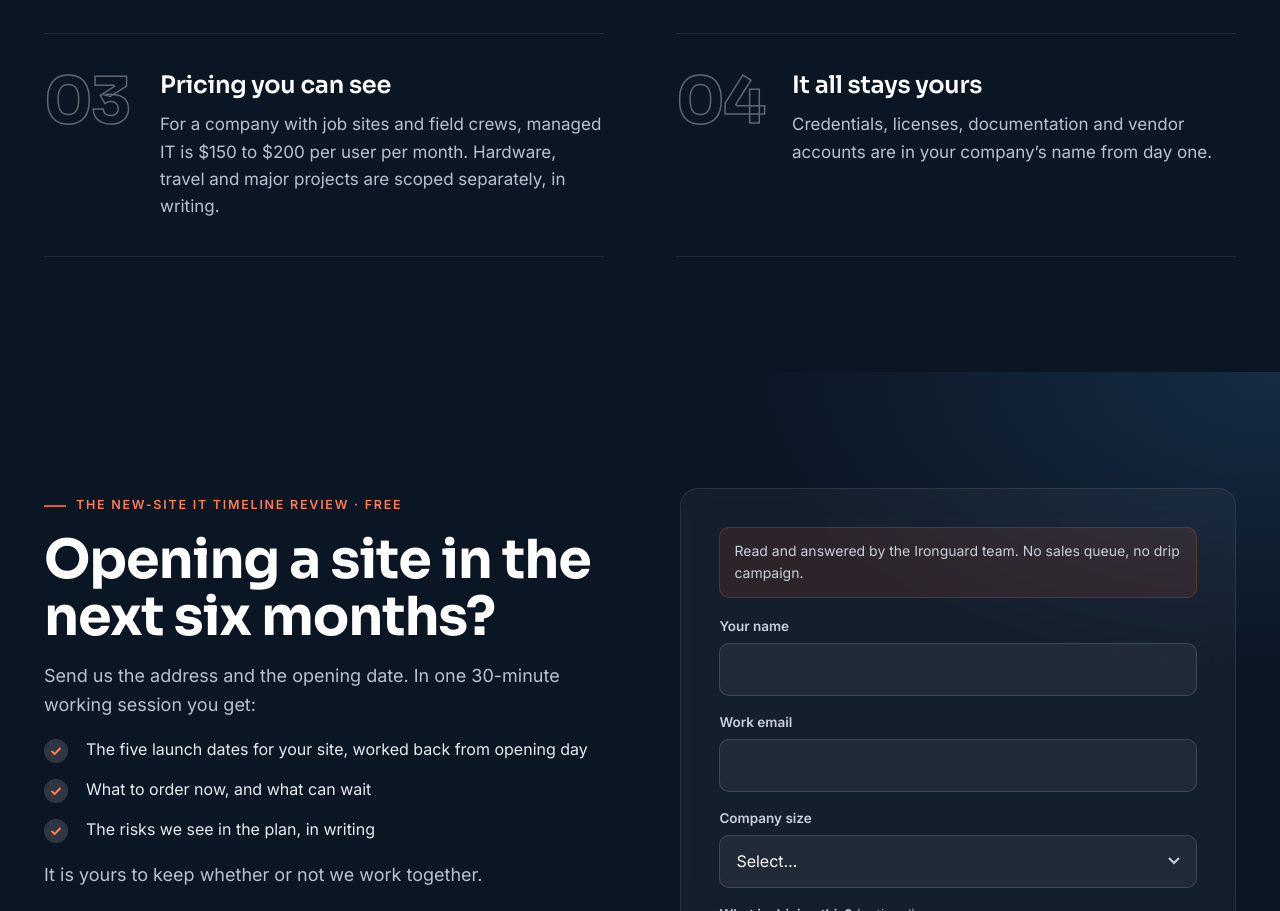
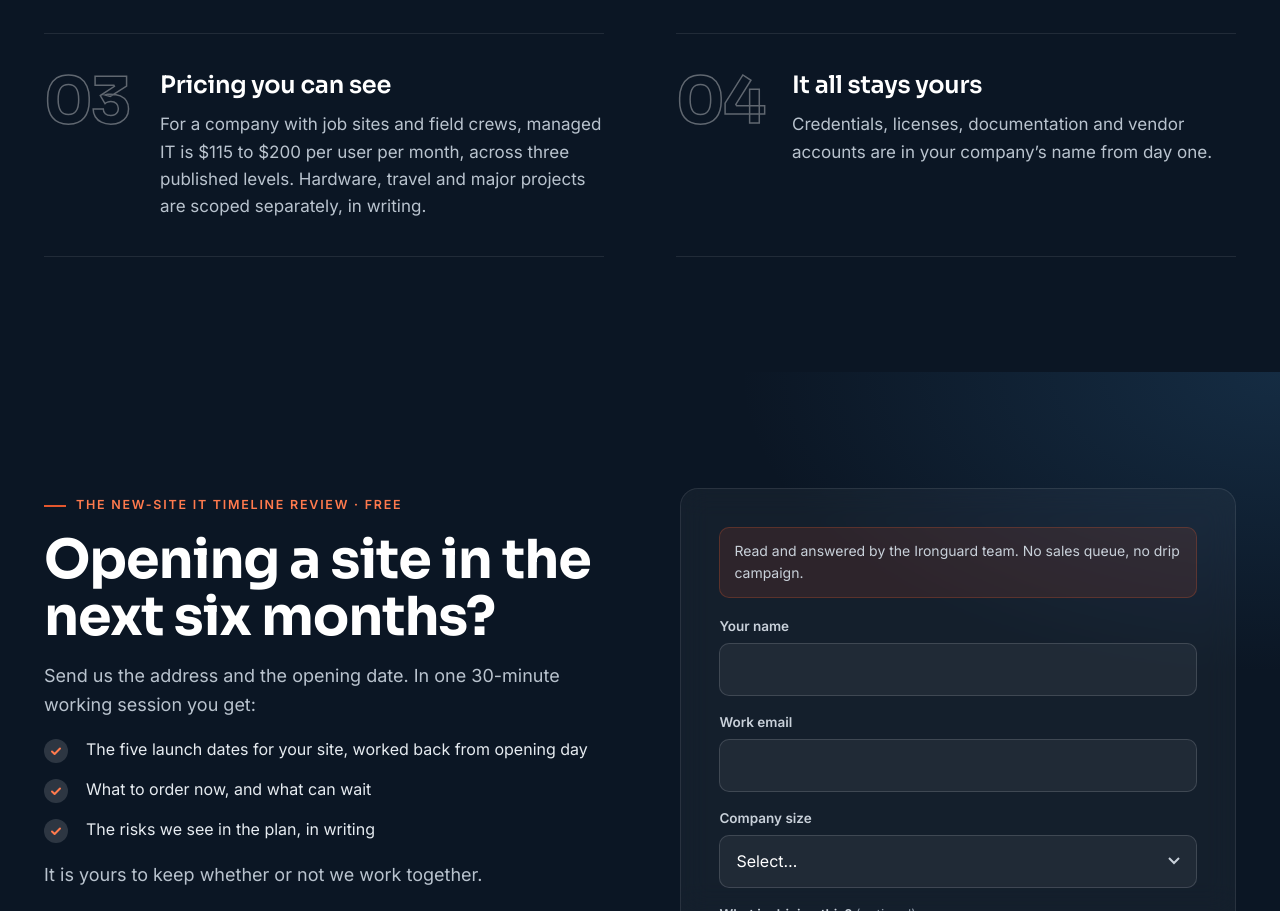
Before and after one commit to Ianberk92/ironguard-website, a plain HTML site: page construction-engineering-it.html in a window 1280 px wide. Shown: the part 2900-3811 px from the top of the page. Drawn offline with Linux system fonts and the light colour scheme.

Commit message:
Construction page: price range matches the three published levels ($115 to $200) (#22)
Claude-Session: https://claude.ai/code/session_01NPsWtCdiLsYRTq3gqgoNxH

Co-authored-by: Claude <noreply@anthropic.com>

```diff
--- a/construction-engineering-it.html
+++ b/construction-engineering-it.html
@@ -185,7 +185,7 @@
       </div>
       <div class="diff-item reveal d2">
         <div class="num">03</div>
-        <div><h3>Pricing you can see</h3><p>For a company with job sites and field crews, managed IT is $150 to $200 per user per month. Hardware, travel and major projects are scoped separately, in writing.</p></div>
+        <div><h3>Pricing you can see</h3><p>For a company with job sites and field crews, managed IT is $115 to $200 per user per month, across three published levels. Hardware, travel and major projects are scoped separately, in writing.</p></div>
       </div>
       <div class="diff-item reveal d3">
         <div class="num">04</div>
```
